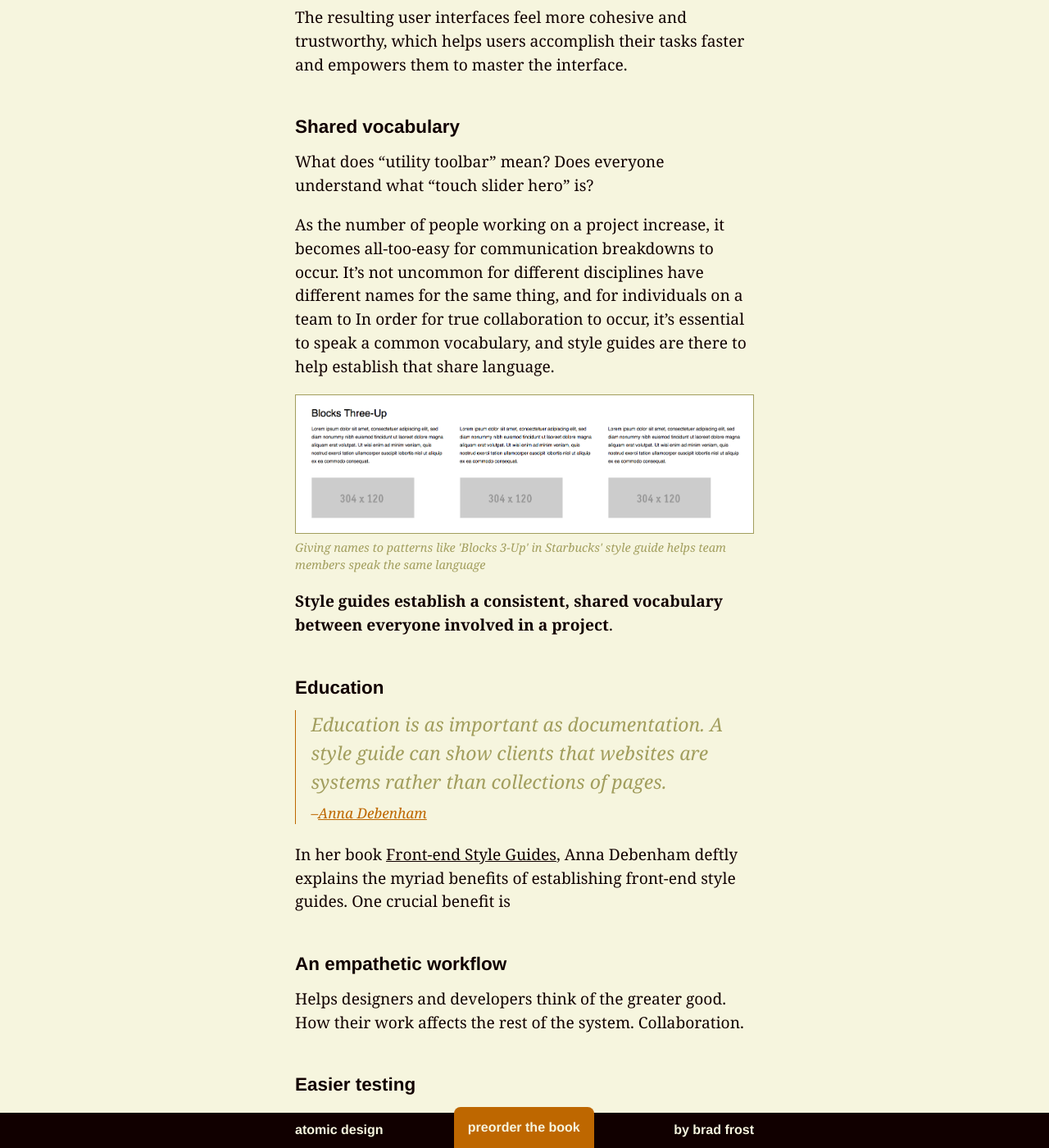
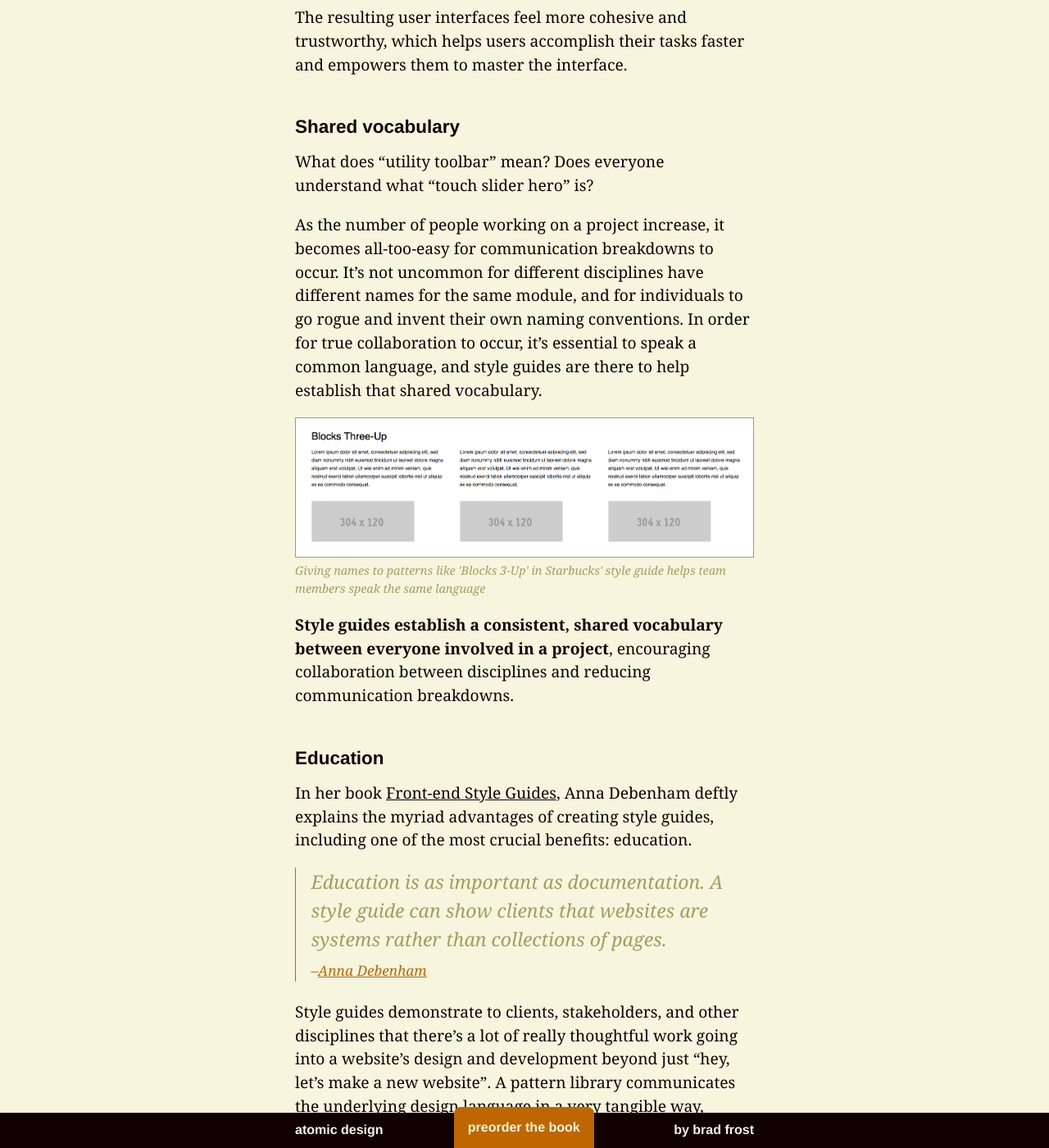
Before and after one commit to bradfrost/atomic-design, a Jekyll site: the page built from chapter-1.md, in a window 1280 px wide and 1400 px high, scrolled down 24968 px. Shown: the whole window at 82% size. Built offline with Jekyll 4.4.1, drawn with Linux system fonts in a browser that asks for light colours; some of the changed text lies outside the part shown.

Commit message:
Chapter 1 draft

```diff
--- a/chapter-1.md
+++ b/chapter-1.md
@@ -259,16 +259,20 @@ The resulting user interfaces feel more cohesive and trustworthy, which helps us
 ### Shared vocabulary
 What does “utility toolbar” mean? Does everyone understand what “touch slider hero” is?
 
-As the number of people working on a project increase, it becomes all-too-easy for communication breakdowns to occur. It's not uncommon for different disciplines have different names for the same thing, and for individuals on a team to  In order for true collaboration to occur, it's essential to speak a common vocabulary, and style guides are there to help establish that share language.
+As the number of people working on a project increase, it becomes all-too-easy for communication breakdowns to occur. It's not uncommon for different disciplines have different names for the same module, and for individuals to go rogue and invent their own naming conventions. In order for true collaboration to occur, it's essential to speak a common language, and style guides are there to help establish that shared vocabulary.
 
 {% include figure.html src="../images/content/starbucks-blocks-3up.png" caption="Giving names to patterns like 'Blocks 3-Up' in Starbucks' style guide helps team members speak the same language" %}
 
-**Style guides establish a consistent, shared vocabulary between everyone involved in a project**.
+**Style guides establish a consistent, shared vocabulary between everyone involved in a project**, encouraging collaboration between disciplines and reducing communication breakdowns.
 
 ### Education
+In her book [Front-end Style Guides](http://maban.co.uk/projects/front-end-style-guides/), Anna Debenham deftly explains the myriad advantages of creating style guides, including one of the most crucial benefits: education.
+
 > Education is as important as documentation. A style guide can show clients that websites are systems rather than collections of pages. <cite>[Anna Debenham](http://maban.co.uk/projects/front-end-style-guides/)</cite>
 
-In her book [Front-end Style Guides](http://maban.co.uk/projects/front-end-style-guides/), Anna Debenham deftly explains the myriad benefits of establishing front-end style guides. One crucial benefit is
+Style guides demonstrate to clients, stakeholders, and other disciplines that there's a lot of really thoughtful work going into a website's design and development beyond just "hey, let's make a new website". A pattern library communicates the underlying design language in a very tangible way, which helps stakeholders understand that an underlying system is determining the final interface.
+
+Style guides can help alleviate "Special Snowflake Syndrome", where certain departments in an organization think that they have unique problems and therefore demand unique solutions. By exposing the design system in the form of a style guide, these Special Snowflakes can better appreciate consistency and understand why their requests for custom designs receive pushback.
 
 ### An empathetic workflow
 Helps designers and developers think of the greater good. How their work affects the rest of the system. Collaboration.
```
Also changed, not shown: other parts of chapter-1.md (+1 -1 lines), 2 other files.
